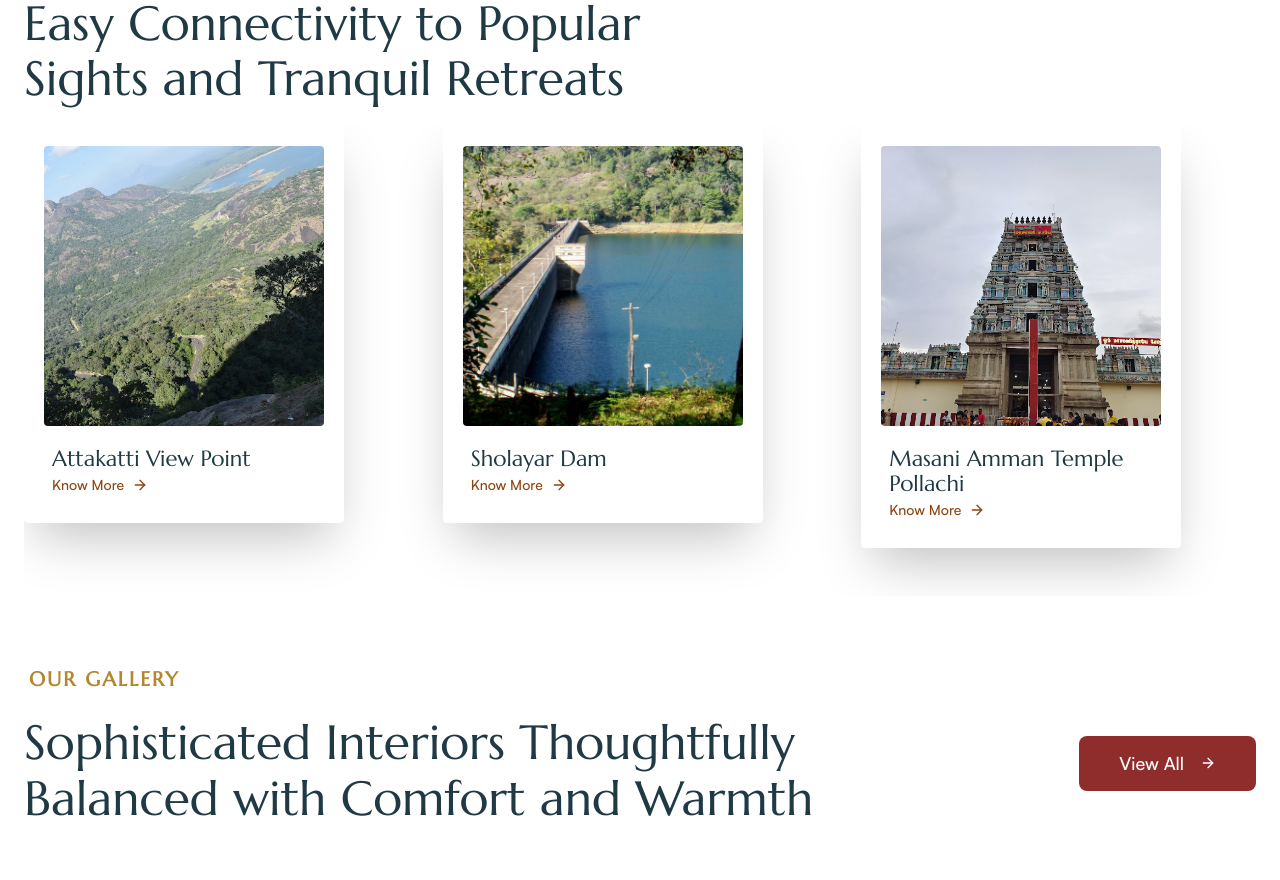
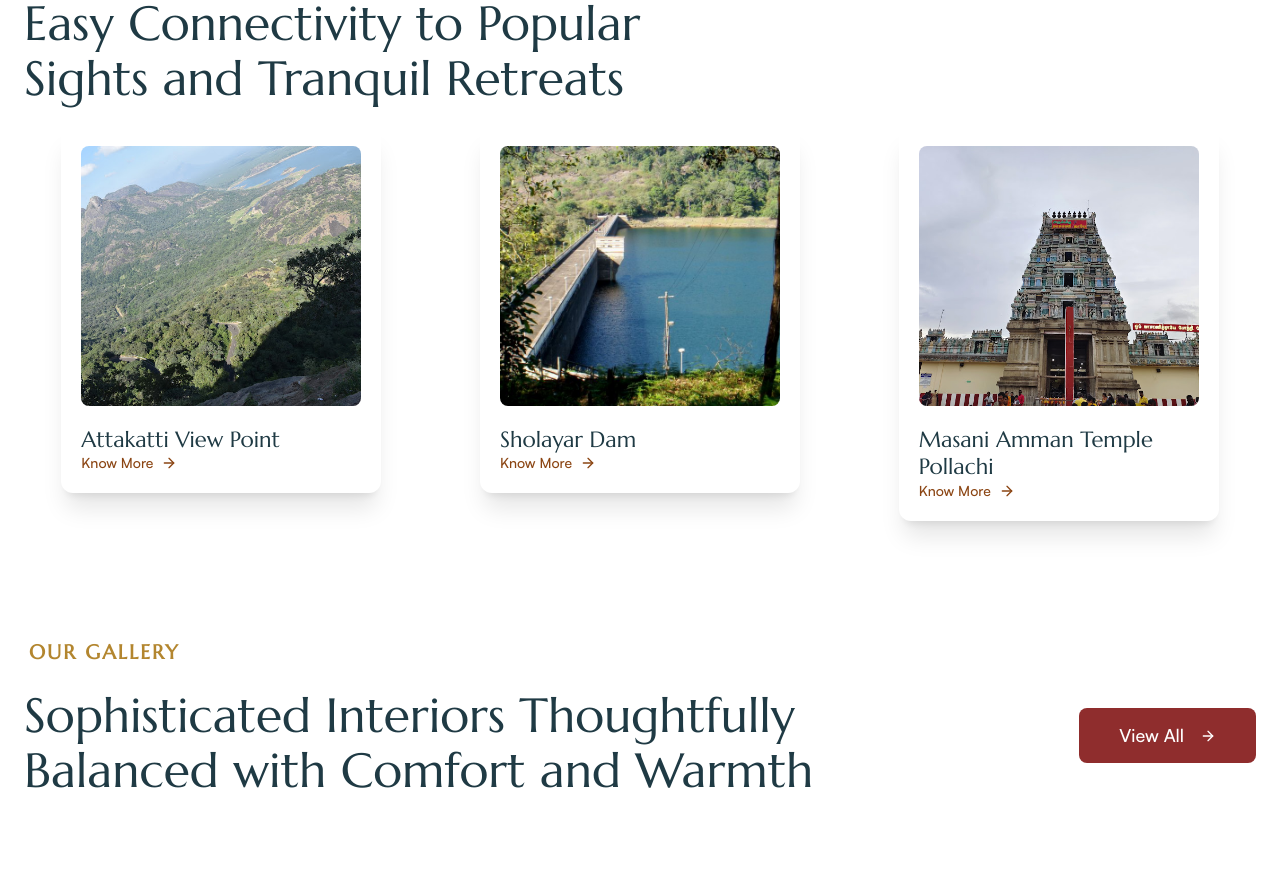
Before and after one commit to RDBA-CBE/nakshathra, a Next.js app: page / in a window 1280 px wide. Shown: the part 4820-5700 px from the top of the page. Built offline with nearby package versions, Linux system fonts and the light colour scheme; a web font is replaced by a local one.

Commit message:
Experience link

```diff
--- a/app/about/page.tsx
+++ b/app/about/page.tsx
@@ -205,7 +205,7 @@ export default function AboutClient() {
             whileInView={{ opacity: 1, y: 0 }}
             viewport={{ once: true }}
             transition={{ duration: 0.8 }}
-            className="text-center mb-20"
+            className="text-center mb-16"
           >
             <h2 className="heading leading-[1.15] mb-8">
               Thoughtfully{" "}
--- a/components/experience-card.tsx
+++ b/components/experience-card.tsx
@@ -19,27 +19,53 @@ export default function ExperienceCard({
 }: ExperienceCardProps) {
   return (
     <div
-      className={`group relative w-[320px] ${rotation} hover:rotate-0 transition-all duration-500`}
+      className={`group relative w-full max-w-[320px] ${rotation}
+      mx-auto transition-all duration-500`}
     >
-      <div className='bg-white p-5 shadow-2xl rounded-sm'>
-        <div className='relative h-[280px] rounded-sm overflow-hidden mb-5'>
-          <img
-            src={image || '/placeholder.svg'}
-            alt={title}
-            className='w-full h-full object-cover group-hover:scale-110 transition-transform duration-700'
-          />
-        </div>
+      <div className="bg-white p-5 shadow-xl rounded-xl">
 
-        <div className='space-y-2 px-2 pb-2'>
-          <h3 className='heading leading-[1.15] mb-1'>{title}</h3>
+        {/* Image with Link */}
+        {link ? (
+          <Link href={link} className="block">
+            <div className="relative h-[260px] rounded-lg overflow-hidden mb-5">
+              <img
+                src={image || '/placeholder.svg'}
+                alt={title}
+                className="w-full h-full object-cover group-hover:scale-110 transition-transform duration-700"
+              />
+            </div>
+          </Link>
+        ) : (
+          <div className="relative h-[260px] rounded-lg overflow-hidden mb-5">
+            <img
+              src={image || '/placeholder.svg'}
+              alt={title}
+              className="w-full h-full object-cover"
+            />
+          </div>
+        )}
+
+        <div className="space-y-2">
+
+          {/* Title with Link */}
+          {link ? (
+            <Link href={link}>
+              <h3 className="heading leading-tight hover:text-[#8B4513] transition-colors">
+                {title}
+              </h3>
+            </Link>
+          ) : (
+            <h3 className="heading leading-tight">{title}</h3>
+          )}
+
           {description && (
-          <p className='text-sm text-gray-600 mb-3'>{description}</p>
+            <p className="text-sm text-gray-600">{description}</p>
           )}
 
           {link && (
             <Link
               href={link}
-              className="flex items-center gap-2 text-[#8B4513] text-sm font-medium group-hover:gap-3 transition-all"
+              className="flex items-center gap-2 text-[#8B4513] text-sm font-medium hover:gap-3 transition-all"
             >
               Know More
               <ArrowRight className="w-4 h-4" />
--- a/components/sections/MblexperienceSection.tsx
+++ b/components/sections/MblexperienceSection.tsx
@@ -45,12 +45,11 @@ export default function MblexperienceSection() {
           <Swiper
   modules={[Pagination]}
   spaceBetween={24}
-            centeredSlides={true}
   pagination={{ clickable: true }}
   breakpoints={{
     0: {
-                slidesPerView: 'auto',
-                centeredSlides: true,
+      slidesPerView: 1,
+      centeredSlides: false,
     },
     640: {
       slidesPerView: 2,
@@ -61,17 +60,18 @@ export default function MblexperienceSection() {
       centeredSlides: false,
     },
   }}
-            className='!pb-12 mbl-experience-swiper'
+  className="!pb-12"
 >
   {experiences.map((experience) => (
     <SwiperSlide
       key={experience.title}
-                className='flex justify-center w-[280px] sm:w-auto'
+      className="flex justify-center"
     >
       <ExperienceCard {...experience} />
     </SwiperSlide>
   ))}
 </Swiper>
+
         </div>
       </div>
     </section>
```
Lines whose indentation alone changed are shown as unchanged.
